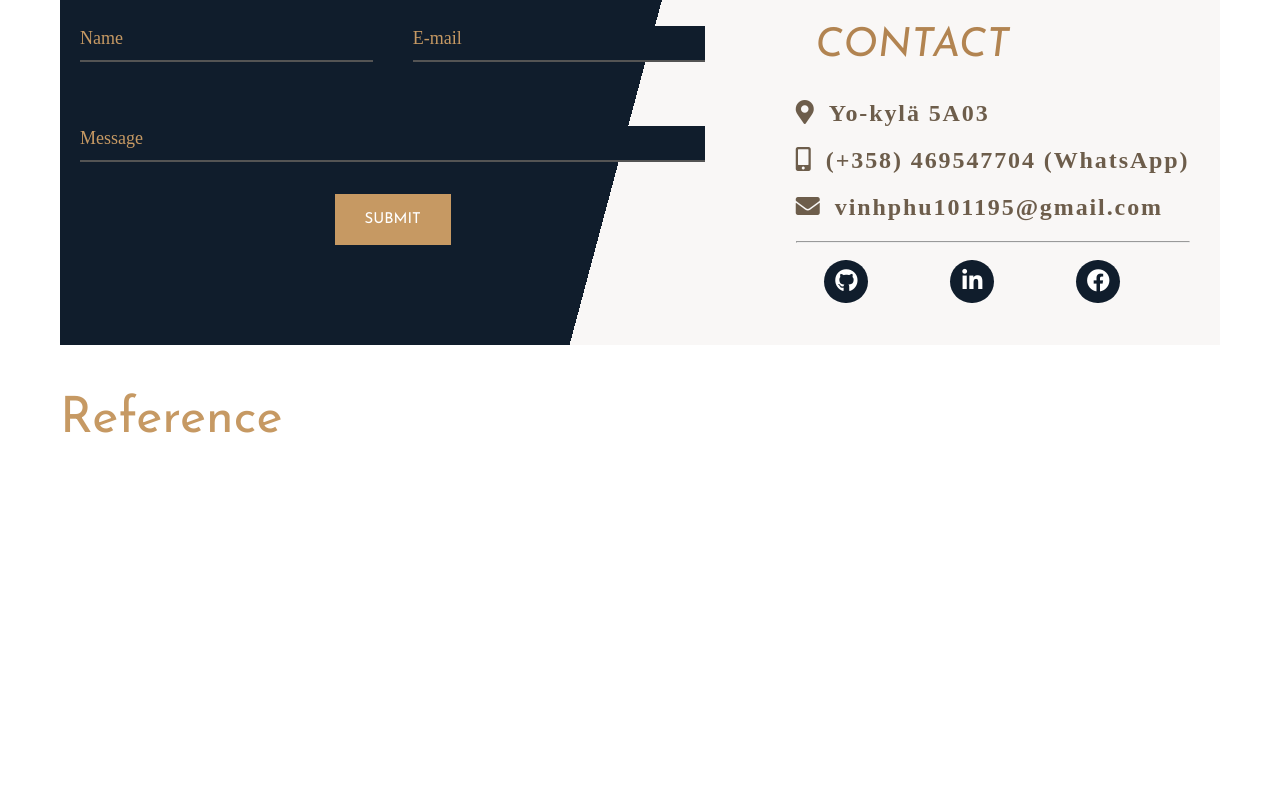
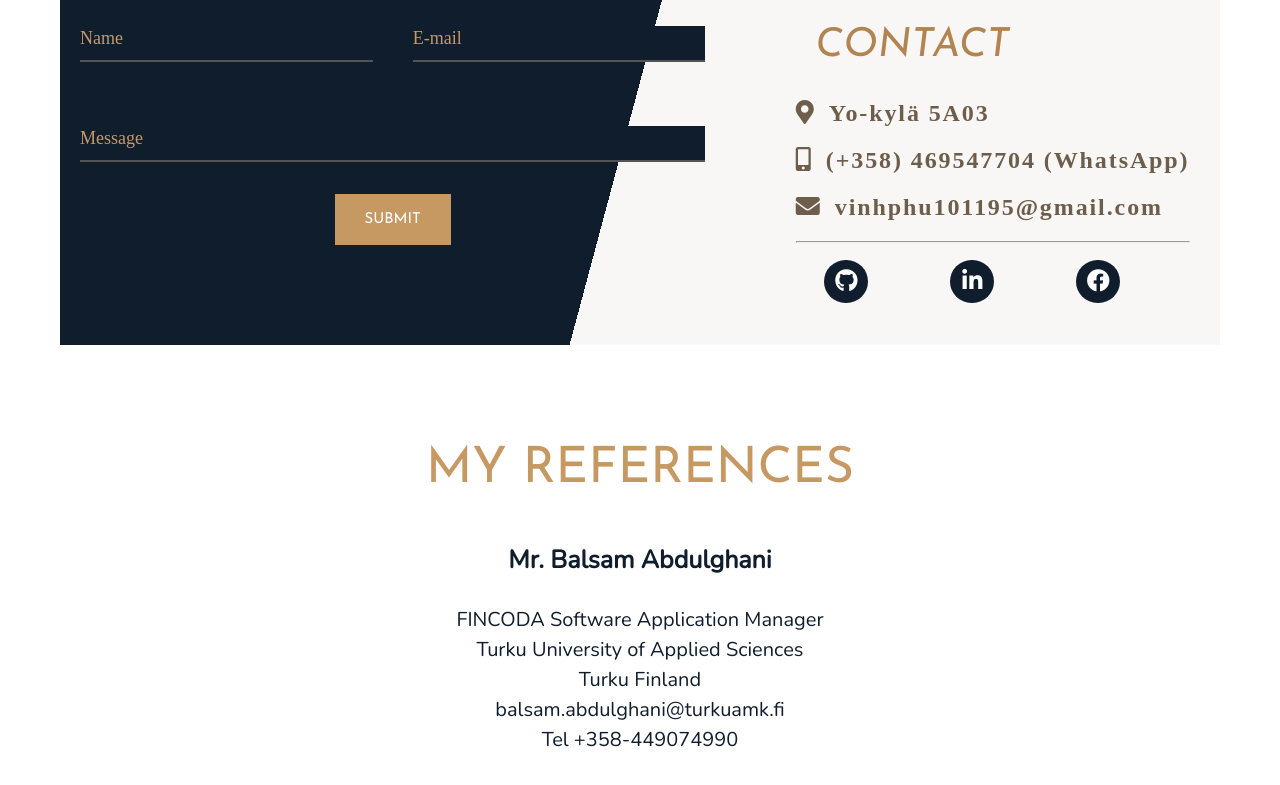
Before and after one commit to vinhphu101195/Phu-Chau-Portfolio-2, a React (Create React App) app: page / in a window 1280 px wide. Shown: the part 4125-4910 px from the top of the page. Before the commit the page ends 4670 px from the top, so only its background shows below. Built offline with nearby package versions, Linux system fonts and the light colour scheme; a web font is replaced by a local one.

Commit message:
build references

```diff
--- a/src/components/reference/Reference.js
+++ b/src/components/reference/Reference.js
@@ -3,9 +3,24 @@ import React from 'react';
 const Reference = () => {
     return (
         <section className="reference">
-            <h2 className="heading-2">
-                Reference
+            <h2 className="heading-2 reference__header">
+                My References
             </h2>
+            <div className="reference__infor">
+                <p className="reference__infor__text">
+                    <p className="reference__infor__text__name "><strong> Mr. Balsam Abdulghani</strong></p>
+                    <br></br>
+                    FINCODA Software Application Manager
+                <br></br>
+                    Turku University of Applied Sciences
+                <br></br>
+                    Turku Finland
+                <br></br>
+                    balsam.abdulghani@turkuamk.fi
+                <br></br>
+                    Tel +358-449074990
+                </p>
+            </div>
 
         </section>
     );
--- a/src/components/reference/_reference.scss
+++ b/src/components/reference/_reference.scss
@@ -1,3 +1,21 @@
 .reference{
     grid-column: main-start/ col-end 6;
+
+    margin: 0 auto;
+
+    &__header{
+        text-transform: uppercase;
+        margin: 5rem 0;
+    }
+
+    &__infor__text{
+        font-size: 2rem;
+        color: $color-secondary;
+        line-height: 3rem;
+        text-align: center;
+
+        &__name{
+            font-size: 2.5rem;
+        }
+    }
 }
```
Also changed, not shown: src/sass/_typography.scss (line endings or trailing spaces).
